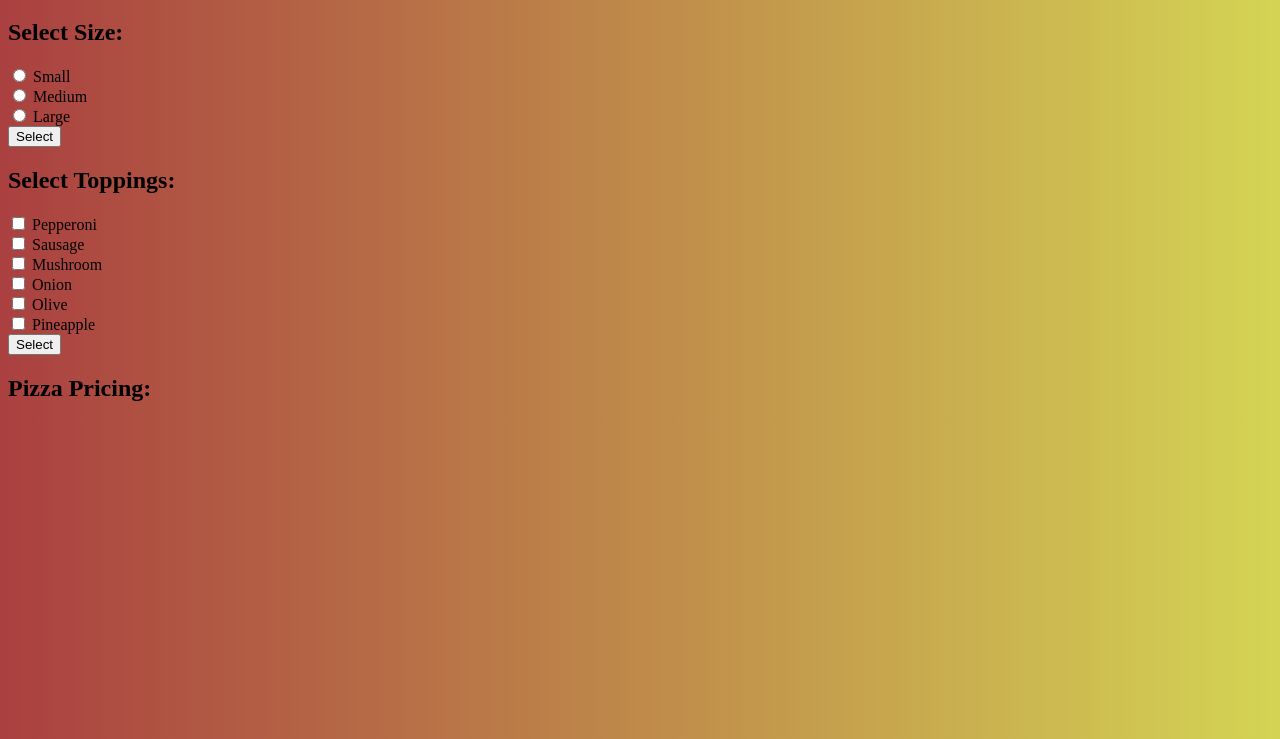
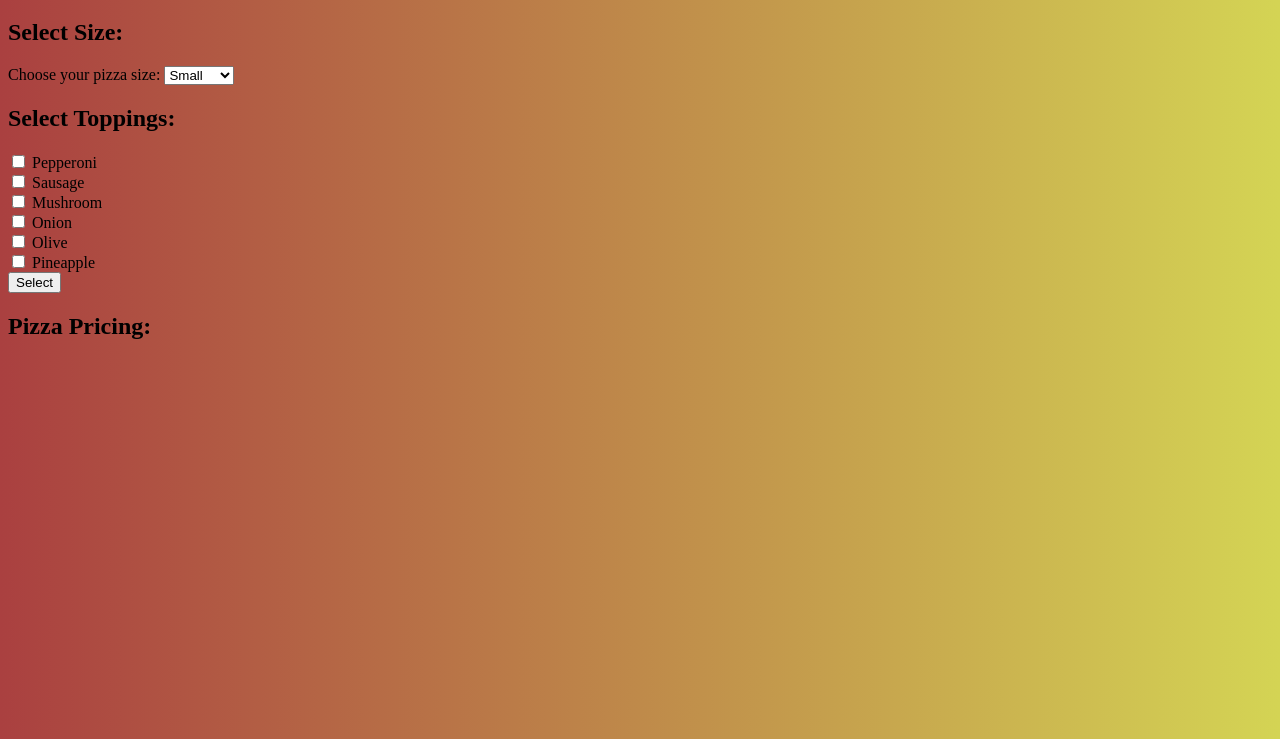
Before and after one commit to Schmelzberry/pizza-order, a plain HTML site: page index.html in a window 1280 px wide. Shown: the part 61-800 px from the top of the page. Drawn offline with Linux system fonts and the light colour scheme.

Commit message:
swapped radio button for dropdown

```diff
--- a/index.html
+++ b/index.html
@@ -10,15 +10,15 @@
 <body>
     <h1>Pizza Order</h1>
     <h2>Select Size:</h2>
-    <form id="new-size">
-        <input type="radio" id="small" name="pizza_size" value="small">
-        <label for ="small">Small</label><br>
-        <input type="radio" id="med" name="pizza_size" value="med">
-        <label for ="med">Medium</label><br>
-        <input type="radio" id="lrg" name="pizza_size" value="lrg">
-        <label for ="lrg">Large</label><br>
-        <button type ="submit">Select</button>
+    <form>
+        <label for ="new-size"> Choose your pizza size:</label>
+        <select id ="new-size" name ="new-size">
+            <option value="small">Small</option>
+            <option value="medium">Medium</option>
+            <option value="large">Large</option>
+        </select>
     </form>
+
     <h2>Select Toppings:</h2>
     <form id="new-toppings">
         <input type="checkbox" id="pizza_topping1" name="pizza_topping" value="pepperoni">
```
